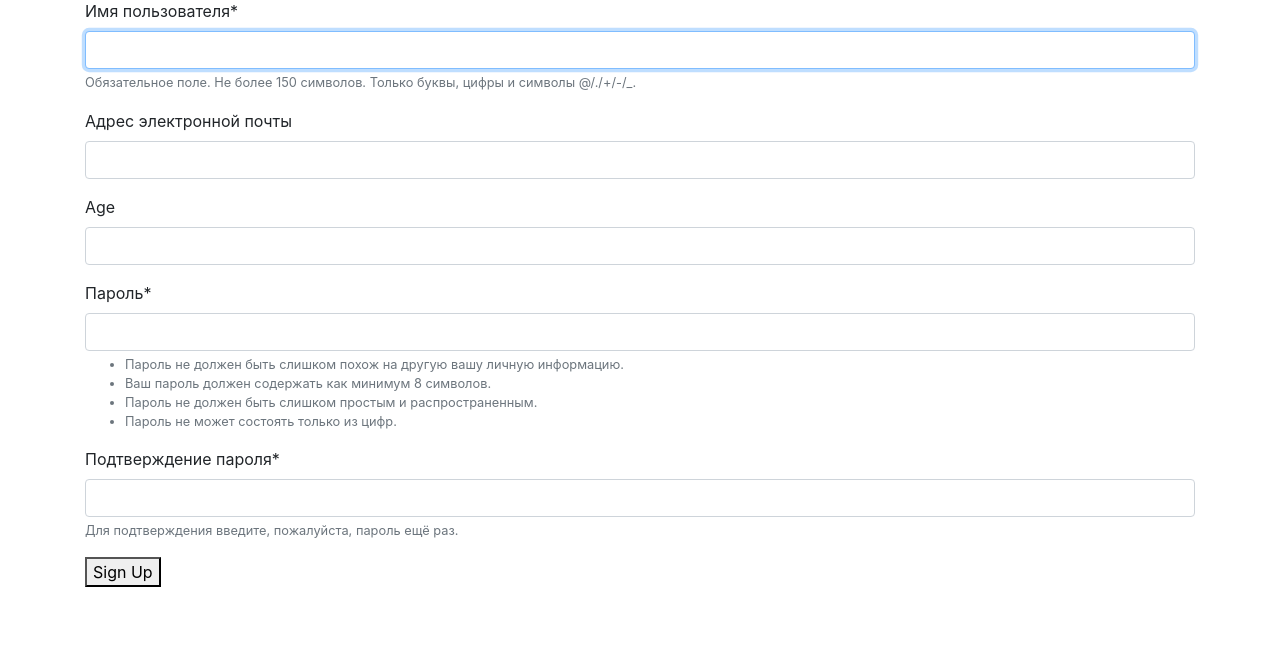
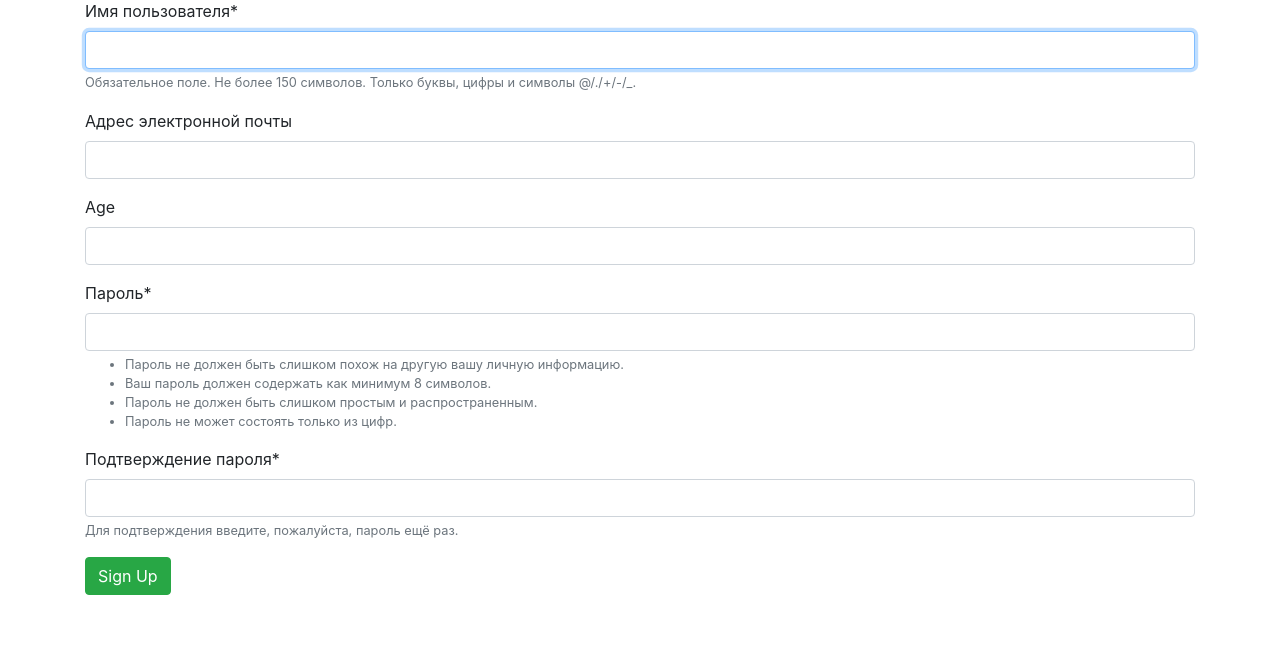
Before and after one commit to Vsirotkin/news, a Django app: page /users/signup/ in a window 1280 px wide. Shown: the part 127-782 px from the top of the page. Run offline with Django 4.2, Linux system fonts and the light colour scheme; some libraries are stand-ins or nearby versions.

Commit message:
bootstrapped signup button

```diff
--- a/templates/signup.html
+++ b/templates/signup.html
@@ -9,6 +9,6 @@
     <form method="post">
         {% csrf_token %}
         {{ form|crispy }}
-        <button type="submit">Sign Up</button>
+        <button class="btn btn-success" type="submit">Sign Up</button>
     </form>
 {% endblock content %}
```
